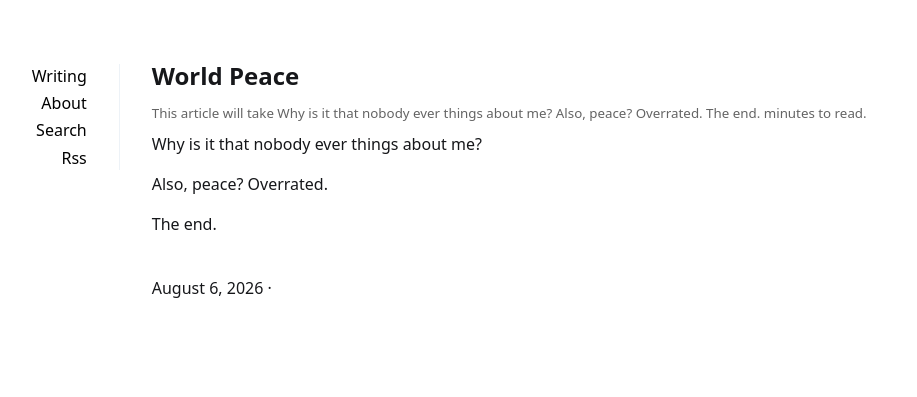
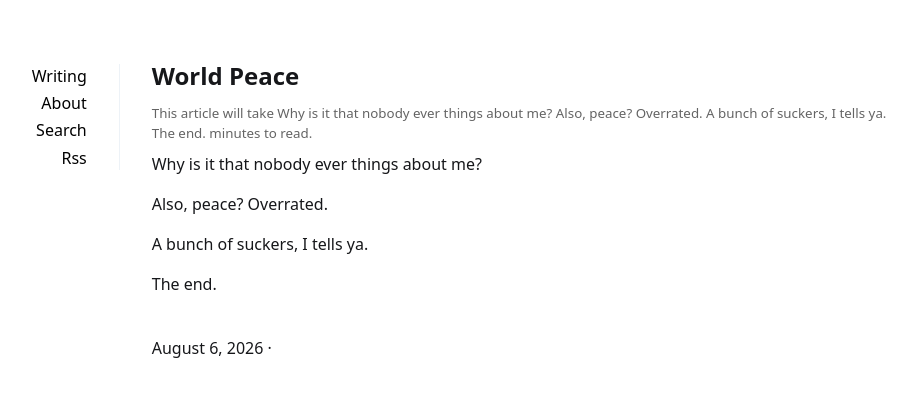
Before and after one commit to coach-punk/coach-punk.github.io, a Jekyll site: the page built from _posts/2026-08-06-world-peace.md, in a window 1280 px wide. Shown: the top 397 px of the page, without its empty margins (201-1118 px from the left). Built offline with Jekyll 4.4.1, drawn with Linux system fonts in a browser that asks for light colours.

Commit message:
Whirrled Peas

```diff
--- a/_posts/2026-08-06-world-peace.md
+++ b/_posts/2026-08-06-world-peace.md
@@ -1,9 +1,12 @@
 ---
 title: World Peace
+description: World Peace is for suckers.
 ---
 
 Why is it that nobody ever things about me?
 
 Also, peace? Overrated.
 
+A bunch of suckers, I tells ya.
+
 The end.
```
Also changed, not shown: 8 other files.
